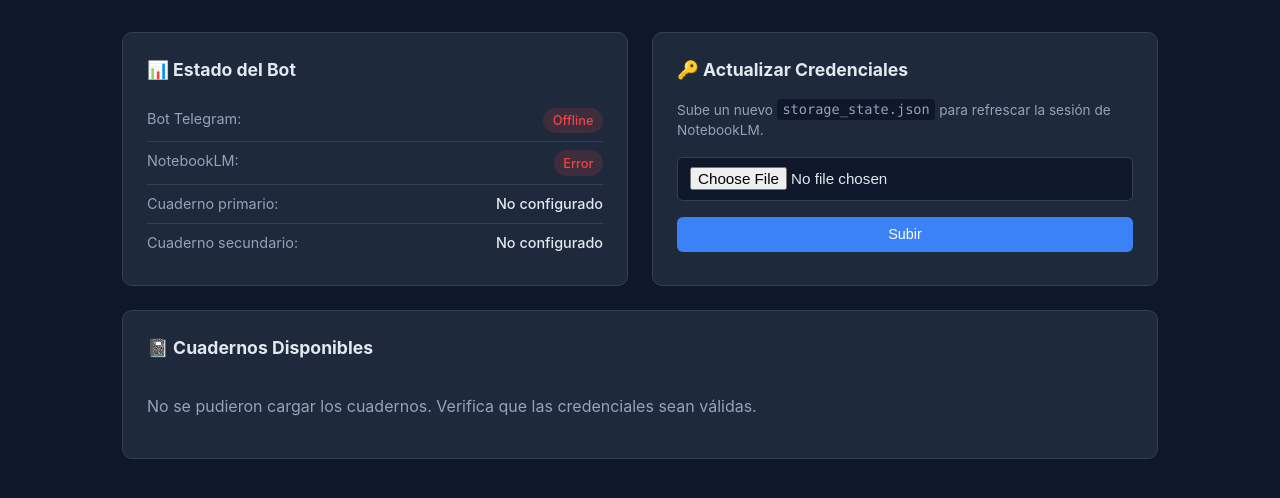
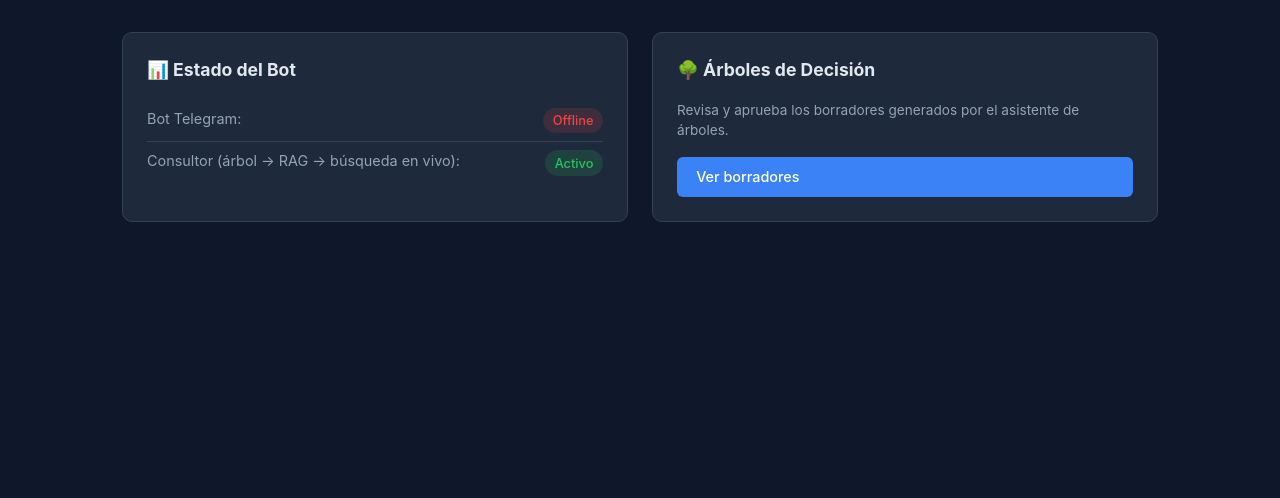
Before and after one commit to will7784/taxpy-writer, a FastAPI app: template templates/dashboard.html in a window 1280 px wide. Shown: the part 59-557 px from the top of the page. Run offline with FastAPI, Linux system fonts and the light colour scheme; the template is opened without the code that fills it, so the values that code supplies are empty.

Commit message:
fix(dashboard): saca NotebookLM de la vista, ya esta deprecado
El dashboard seguia mostrando "NotebookLM: Error" en rojo en cada carga
(notebooklm-py no se puede importar en el contenedor) aunque ya se
decidio abandonar esa funcionalidad a favor del consultor RAG directo
-- confundia porque parecia que nada se habia arreglado. Se saca la
llamada a _list_notebooks_from_api() de la ruta /dashboard y las tarjetas
de NotebookLM/credenciales/cuadernos del template; queda solo el estado
del bot y un acceso directo a revisar arboles de decision.

Co-Authored-By: Claude Sonnet 5 <noreply@anthropic.com>

```diff
--- a/templates/dashboard.html
+++ b/templates/dashboard.html
@@ -35,82 +35,17 @@
                     </span>
                 </div>
                 <div class="status-item">
-                    <span class="status-label">NotebookLM:</span>
-                    <span class="status-badge status-{{ 'online' if notebooklm_ok else 'offline' }}">
-                        {{ 'Conectado' if notebooklm_ok else 'Error' }}
-                    </span>
+                    <span class="status-label">Consultor (árbol → RAG → búsqueda en vivo):</span>
+                    <span class="status-badge status-online">Activo</span>
                 </div>
-                <div class="status-item">
-                    <span class="status-label">Cuaderno primario:</span>
-                    <span class="status-value">{{ primary_name or 'No configurado' }}</span>
-                </div>
-                <div class="status-item">
-                    <span class="status-label">Cuaderno secundario:</span>
-                    <span class="status-value">{{ secondary_name or 'No configurado' }}</span>
-                </div>
-                {% if notebooklm_error %}
-                <div class="alert alert-error" style="margin-top:1rem;font-size:0.85rem;">
-                    <strong>Error NotebookLM:</strong><br>
-                    <code>{{ notebooklm_error }}</code>
-                </div>
-                {% endif %}
             </div>
 
-            <!-- Subir credenciales -->
+            <!-- Árboles de decisión -->
             <div class="card">
-                <h2>🔑 Actualizar Credenciales</h2>
-                <p class="hint">Sube un nuevo <code>storage_state.json</code> para refrescar la sesión de NotebookLM.</p>
-                <form method="post" action="/api/auth/upload" enctype="multipart/form-data">
-                    <div class="form-group">
-                        <input type="file" name="auth_file" accept=".json" required>
-                    </div>
-                    <button type="submit" class="btn btn-primary">Subir</button>
-                </form>
+                <h2>🌳 Árboles de Decisión</h2>
+                <p class="hint">Revisa y aprueba los borradores generados por el asistente de árboles.</p>
+                <a href="/review/drafts" class="btn btn-primary">Ver borradores</a>
             </div>
-        </div>
-
-        <!-- Cuadernos disponibles -->
-        <div class="card full-width">
-            <h2>📓 Cuadernos Disponibles</h2>
-            {% if notebooks %}
-            <table class="table">
-                <thead>
-                    <tr>
-                        <th>Nombre</th>
-                        <th>ID</th>
-                        <th>Fuentes</th>
-                        <th>Acciones</th>
-                    </tr>
-                </thead>
-                <tbody>
-                    {% for nb in notebooks %}
-                    <tr class="{% if nb.id == primary_id %}row-primary{% endif %} {% if nb.id == secondary_id %}row-secondary{% endif %} {% if nb.source_count == 0 %}row-empty{% endif %}">
-                        <td>
-                            {{ nb.name }}
-                            {% if nb.id == primary_id %}<span class="tag tag-primary">Primario</span>{% endif %}
-                            {% if nb.id == secondary_id %}<span class="tag tag-secondary">Secundario</span>{% endif %}
-                        </td>
-                        <td><code>{{ nb.id[:20] }}...</code></td>
-                        <td>{{ nb.source_count }}</td>
-                        <td>
-                            <form method="post" action="/api/notebook/select" class="inline-form">
-                                <input type="hidden" name="notebook_id" value="{{ nb.id }}">
-                                <input type="hidden" name="notebook_name" value="{{ nb.name }}">
-                                <button type="submit" name="role" value="primary" class="btn btn-sm {% if nb.id == primary_id %}btn-active{% else %}btn-outline{% endif %}">
-                                    Primario
-                                </button>
-                                <button type="submit" name="role" value="secondary" class="btn btn-sm {% if nb.id == secondary_id %}btn-active{% else %}btn-outline{% endif %}">
-                                    Secundario
-                                </button>
-                            </form>
-                        </td>
-                    </tr>
-                    {% endfor %}
-                </tbody>
-            </table>
-            {% else %}
-            <p class="empty">No se pudieron cargar los cuadernos. Verifica que las credenciales sean válidas.</p>
-            {% endif %}
         </div>
     </div>
 </body>
--- a/web_server.py
+++ b/web_server.py
@@ -159,34 +159,14 @@ async def dashboard(request: Request, message: Optional[str] = None, error: Opti
     if not _is_authenticated(request):
         return RedirectResponse(url="/", status_code=status.HTTP_302_FOUND)
 
-    # Estado
-    primary_name = settings_store.get("primary_notebook_name", config.NOTEBOOKLM_NOTEBOOK_NAME)
-    secondary_name = settings_store.get("secondary_notebook_name", "")
-    primary_id = settings_store.get("primary_notebook_id", "")
-    secondary_id = settings_store.get("secondary_notebook_id", "")
-
-    # Intentar listar notebooks
-    notebooks = await _list_notebooks_from_api()
-    # Ordenar por fuentes descendente (los más útiles primero)
-    notebooks.sort(key=lambda nb: nb.get("source_count", 0), reverse=True)
-
-    # Verificar conexión NotebookLM
-    notebooklm_ok = bool(notebooks)
-    notebooklm_error = settings_store.get("notebooklm_last_error", "")
-
-    # Bot siempre "online" mientras este servidor corre (son el mismo proceso)
+    # Bot siempre "online" mientras este servidor corre (son el mismo proceso).
+    # NotebookLM ya no se consulta acá -- es funcionalidad deprecada
+    # (config.py: "se eliminará"), el consultor usa RAG/Supabase directo.
     bot_online = True
 
     return templates.TemplateResponse(request, "dashboard.html", {
         "request": request,
         "bot_online": bot_online,
-        "notebooklm_ok": notebooklm_ok,
-        "notebooklm_error": notebooklm_error,
-        "primary_name": primary_name,
-        "secondary_name": secondary_name,
-        "primary_id": primary_id,
-        "secondary_id": secondary_id,
-        "notebooks": notebooks,
         "message": message,
         "error": error,
     })
```
